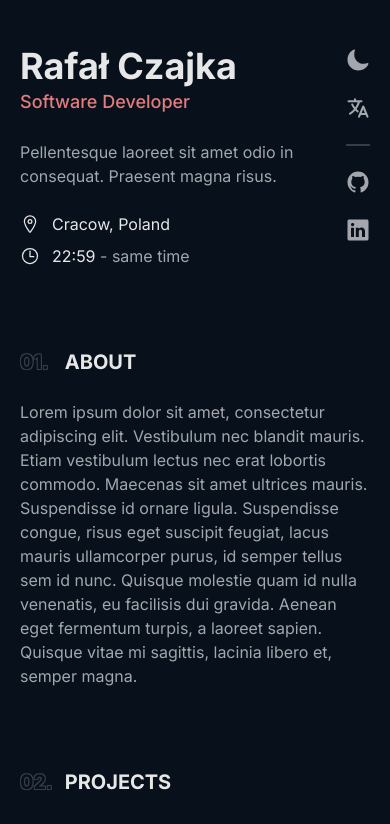
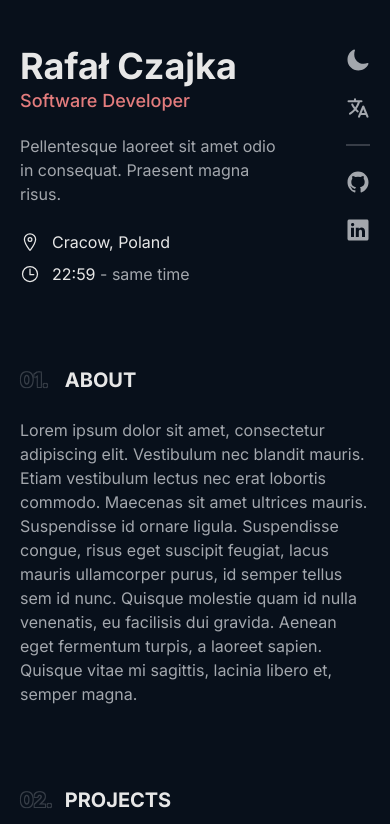
Before and after one commit to pxbunny/rczajka-monorepo, a Next.js app in the folder portfolio/: page / in a window 390 px wide. Shown: the top 824 px of the page. Built offline with nearby package versions, Linux system fonts and the light colour scheme.

Commit message:
Update paddings

```diff
--- a/portfolio/app/page.tsx
+++ b/portfolio/app/page.tsx
@@ -13,8 +13,8 @@ export default function Home() {
       <header className="lg:sticky top-0 lg:max-w-96 lg:min-h-screen pt-12 md:pt-20 lg:py-20 self-start flex flex-row lg:flex-col justify-between">
         <div>
           <h1 className="text-4xl md:text-5xl leading-none font-bold">Rafał Czajka</h1>
-          <h2 className="text-lg md:text-xl pt-1 font-medium text-accent">Software Developer</h2>
-          <p className="max-w-72 mt-6 text-secondary">Pellentesque laoreet sit amet odio in consequat. Praesent magna risus.</p>
+          <h2 className="text-lg md:text-xl leading-none pt-2 font-medium text-accent">Software Developer</h2>
+          <p className="max-w-64 md:max-w-72 mt-6 text-secondary">Pellentesque laoreet sit amet odio in consequat. Praesent magna risus.</p>
           <div className="mt-6 space-y-2">
             <div className="flex items-center">
               <span className="w-8"><IoLocationOutline size={20} /></span><span>Cracow, Poland</span>
```
